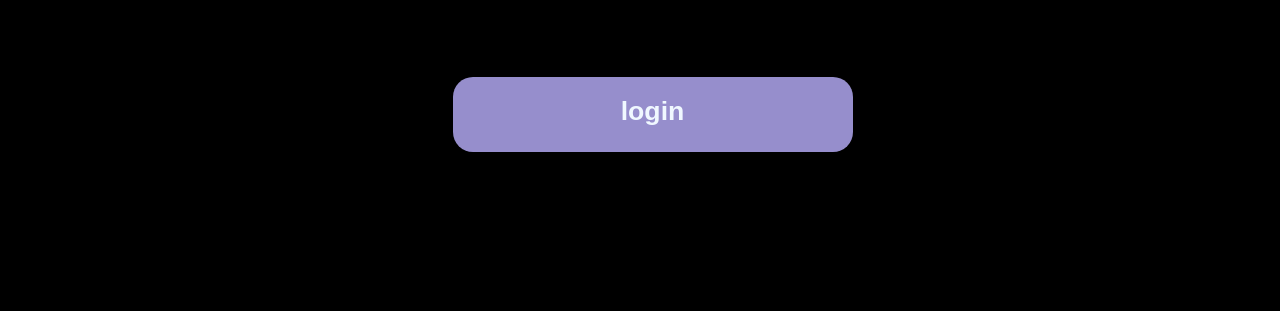
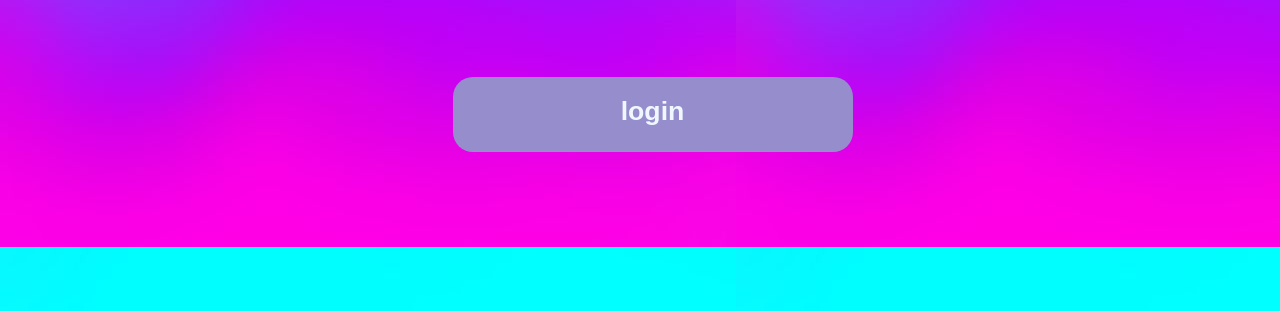
Before and after one commit to ritsondev16/WORKING-IN-HOUSE, a plain HTML site: page login/index.html in a window 1280 px wide. Shown: the part 489-800 px from the top of the page. Drawn offline with Linux system fonts and the light colour scheme.

Commit message:
Update style.css

```diff
--- a/login/style.css
+++ b/login/style.css
@@ -1,5 +1,5 @@
 body{
-background-color: black;
+background-image: url(../ft.img/fafa4da1f235dc785e16b1d77d3b8119.jpg);
 justify-items: center;
 justify-content: center;
 }
```
